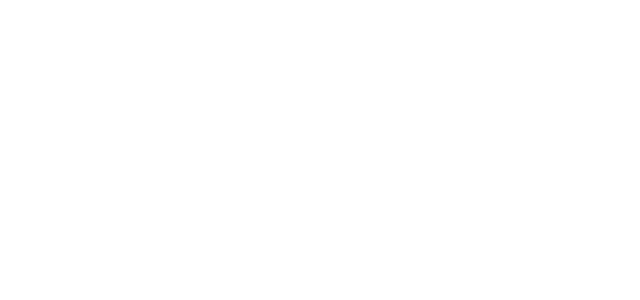
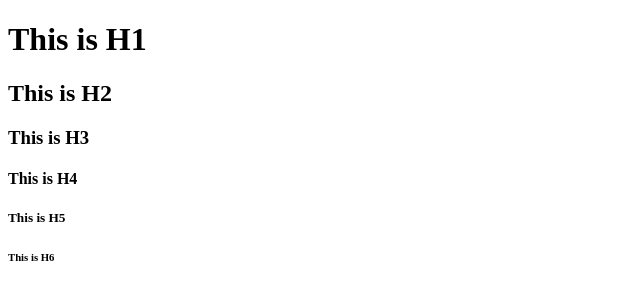
Before and after one commit to dhiSSCGi/SSCGI_IBAD_D02, a plain HTML site: page index.html in a window 1280 px wide. Shown: the whole page, without its empty margins (0-640 px from the left). Drawn offline with Linux system fonts and the light colour scheme.

Commit message:
Adding headings

```diff
--- a/index.html
+++ b/index.html
@@ -6,6 +6,12 @@
     <title>Ibad Discussion 2</title>
 </head>
 <body>
-
+    <!-- Headings -->
+    <h1>This is H1</h1>
+    <h2>This is H2</h2>
+    <h3>This is H3</h3>
+    <h4>This is H4</h4>
+    <h5>This is H5</h5>
+    <h6>This is H6</h6>
 </body>
 </html>
```
